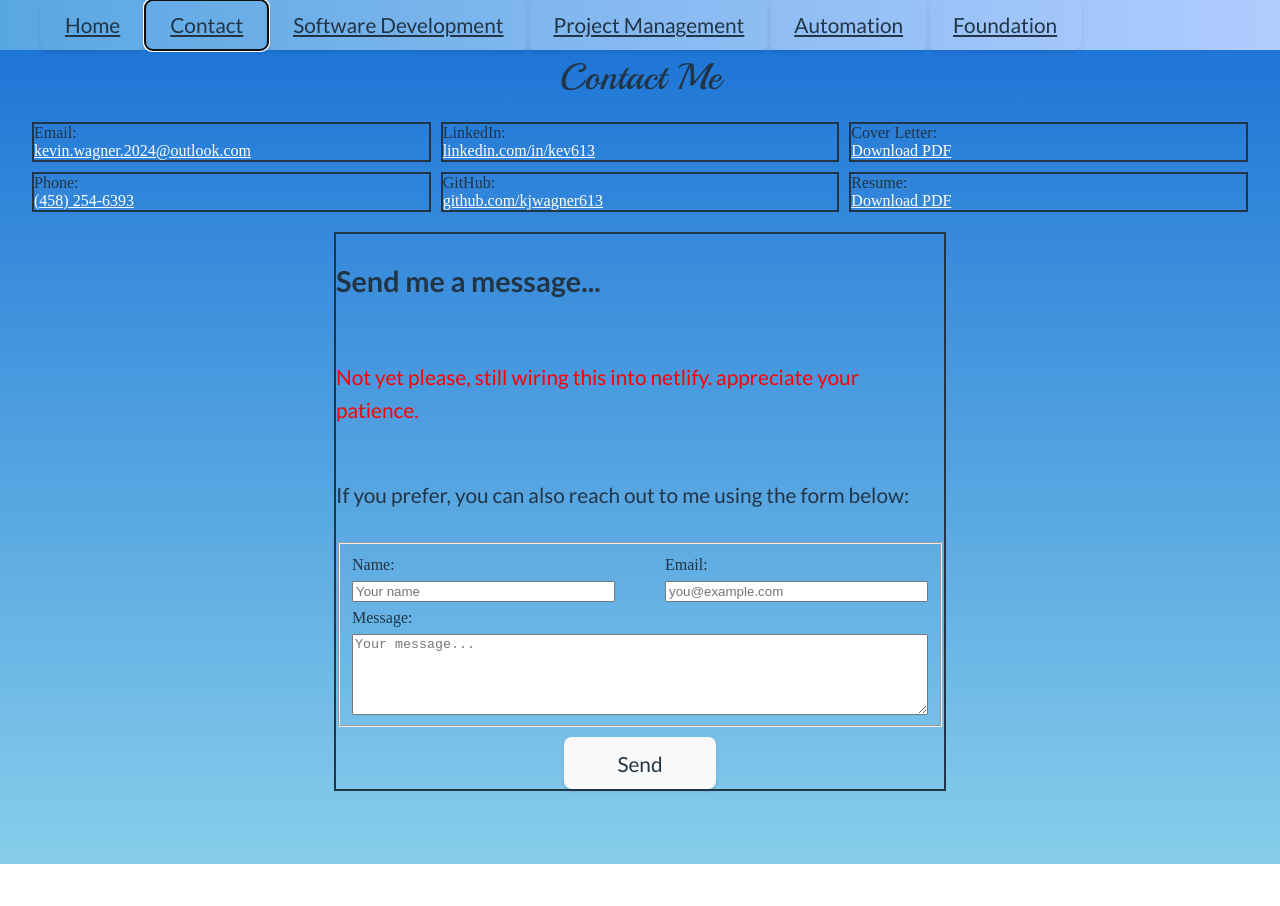
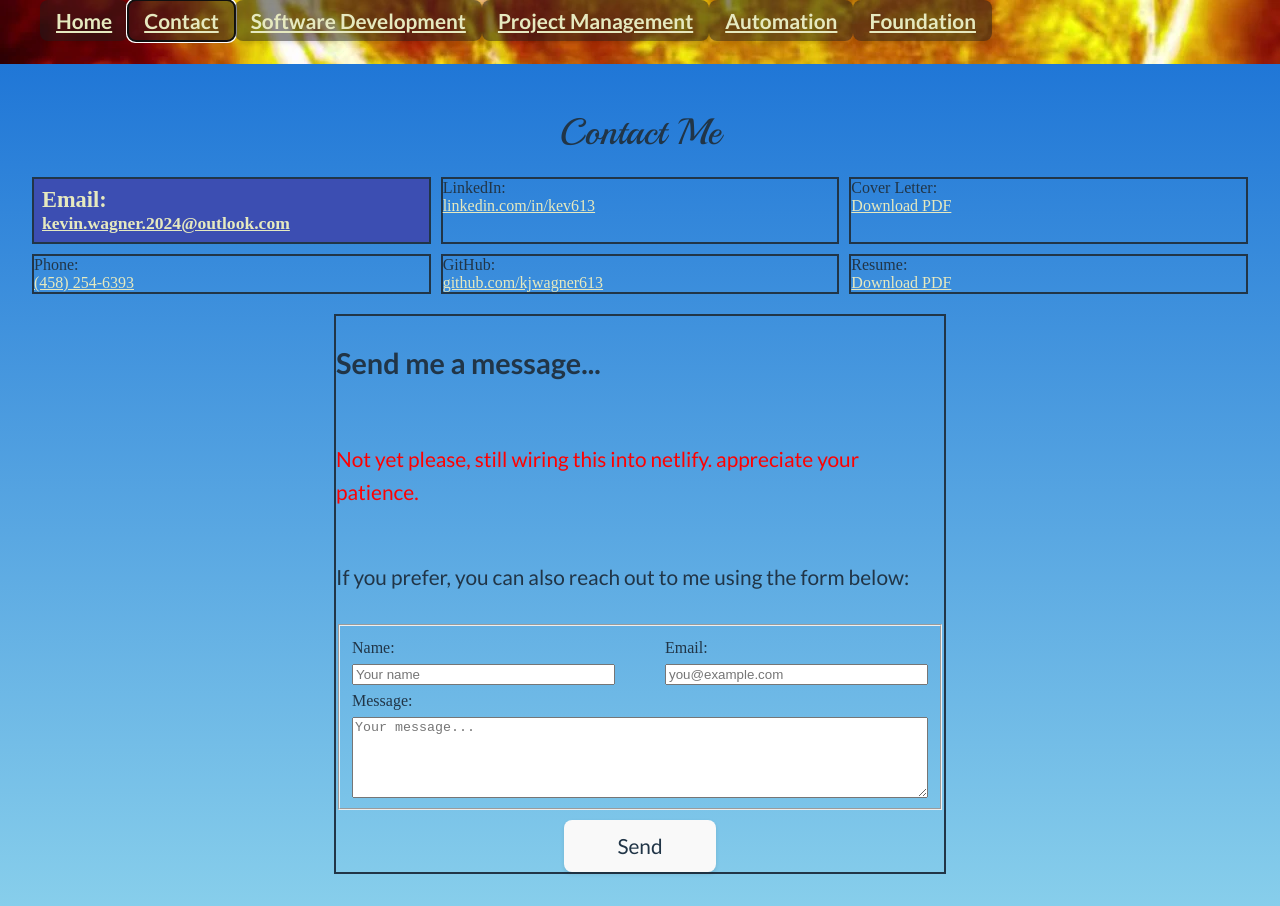
Before and after one commit to kjwagner613/craftsman, a React (Vite) app: page / in a window 1280 px wide. Both pictures are taken after a click on the button "Contact". Before the commit the page ends 864 px from the top, so only its background shows below. Built offline with nearby package versions, Linux system fonts and the light colour scheme; a web font is replaced by a local one.

Commit message:
added sun

```diff
--- a/src/assets/components/Contact.jsx
+++ b/src/assets/components/Contact.jsx
@@ -27,7 +27,7 @@ const Contact = ({ selected }) => {
   return (
     <div className="w-full text-center" style={{ maxWidth: "var(--max-width)" }}>
       <div className="flex flex-col items-center mb-8">
-        <h1 className="text-3xl font-semibold mb-6">Contact Me</h1>
+        <h1 className="text-3xl font-semibold mt-[10vh] mb-6">Contact Me</h1>
 
         {/* 👇 Contact Form Grid */}
         <form
--- a/src/assets/components/navbar.jsx
+++ b/src/assets/components/navbar.jsx
@@ -1,10 +1,33 @@
-const Navbar = ({ setSelectedSection }) => (
-  <nav className="h-10 fixed top-[-2%] left-[-0%] h-[10%] w-full bg-gray-900 border-indigo-700 text-white py-6 z-50">
-    <ul className="flex h-10 justify-left bg-gradient-to-r from-[rgb(89,167,226)] to-[rgb(176,204,255)] space-x-8 list-none leading-4 text-lg" >
+import { motion } from "framer-motion";
+import { useState } from "react";
+
+
+const Navbar = ({ setSelectedSection }) => {
+  const [isHovered, setIsHovered] = useState(false);
+
+  return (
+    <nav className="fixed top-[-2%] left-0 w-full text-white border-indigo-700 py-6 z-50 overflow-hidden">
+      <motion.nav
+        onMouseEnter={() => setIsHovered(true)}
+        onMouseLeave={() => setIsHovered(false)}
+        animate={{ height: isHovered ? "20rem" : "14rem" }}
+        transition={{
+          duration: isHovered ? 0.4 : 0.1, // fast collapse
+          ease: "easeInOut"
+        }}
+
+      >
+        <ul
+          className="flex h-[20%] justify-left space-x-8 list-none leading-4 text-white text-lg"
+          style={{
+            backgroundImage: "url('/sun.webp')",
+            transition: "transform 0.5s ease-out",
+          }}
+        >
           <li>
             <button
               onClick={() => setSelectedSection("AboutMe")}
-          className="bg-transparent border-none text-white underline hover:text-blue-400 cursor-pointer p-0 m-0"
+              className="bg-transparent text-white border-none underline hover:text-blue-400 cursor-pointer p-0 m-0"
             >
               Home
             </button>
@@ -50,7 +73,9 @@ const Navbar = ({ setSelectedSection }) => (
             </button>
           </li>
         </ul>
+      </motion.nav>
     </nav>
   );
+}
 
 export default Navbar;
--- a/src/index.css
+++ b/src/index.css
@@ -220,62 +220,10 @@ button:focus-visible {
   display: inline-block;
 }
 a {
-  color: #fff; /* or something with higher contrast */
+  color: var(--text-color-light);
   text-decoration: underline;
 }
 
-
-/* .project-link a {
-  color: 	black;
-  text-decoration: none;
-  font-weight: 500;
-  text-shadow:  -1px -1px 0 rgb(23, 180, 228),
-                  1px -1px 0 rgb(23, 180, 228),
-                  -1px 1px 0 rgb(23, 180, 228),
-                  1px 1px 0 rgb(23, 180, 228);
-  transition: color 0.3s ease;
-} */
-
-
-#root > div > div > div > div > form > div.grid.grid-cols-3 > div.grid.gridItem.border-yellow-300.border-3.rounded-lg.p-24.p-4 > div {
-  grid-template-columns: repeat(2, 1fr);
-  gap: 1rem;
-  grid-template-areas:
-    "name email"
-    "message message";
-  font-family: var(--font-main);
-  font-size: var(--font-size-body);
-  color: var(--text-color-dark);
-  padding: 2rem;
-  border: 1px solid #ccc;
-
-}
-
-#root > div > div > div > div > form > div.grid.grid-cols-3 > div.grid.grid-item > div {
-  grid-template-columns: repeat(2, 1fr);
-  gap: 1rem;
-  grid-template-areas:
-    "name email"
-    "message message";
-  font-family: var(--font-main);
-  font-size: var(--font-size-body);
-  color: var(--text-color-dark);
-  padding: 2rem;
-  border: 1px solid #ccc;
-}
-
-#root > div > div > div > div > form > div.grid.grid-cols-3 > div.flex.flex-col.space-y-2 {
-  grid-template-columns: repeat(2, 1fr);
-  gap: 1rem;
-  grid-template-areas:
-    "name email"
-    "message message";
-  font-family: var(--font-main);
-  font-size: var(--font-size-body);
-  color: var(--text-color-dark);
-  padding: 2rem;
-  border: 1px solid #ccc;
-}
 
 
 
@@ -318,3 +266,102 @@ a {
   margin-right: 1rem;
 
  }
+
+ #root > div > div > div > div > form > div.grid.grid-cols-3.gap-x-\[10px\].gap-y-\[10px\].mb-\[20px\].w-full > div:nth-child(1) > label {
+
+  font-size: 1.4rem;
+  font-weight: 600;
+  color: var(--text-color-light);
+
+ }
+
+ #root > div > div > div > div > form > div.grid.grid-cols-3.gap-x-\[10px\].gap-y-\[10px\].mb-\[20px\].w-full > div:nth-child(1) > a {
+
+  font-size: 1.1rem;
+  font-weight: 600;
+
+ }
+
+ #root > div > div > div > div > form > div.grid.grid-cols-3.gap-x-\[10px\].gap-y-\[10px\].mb-\[20px\].w-full > div:nth-child(1) {
+  background-color: var(--highlight-color-1);
+  padding: 0.5rem;
+
+
+ }
+
+ body > nav > nav > ul > li:nth-child(4) > button {
+  color: var(--text-color-light);
+  font-weight: bold;
+  background-color: rgba(28, 27, 27, 0.5);
+  transition: background-color 0.3s ease;
+  cursor: pointer;
+  border: none;
+  padding: 0.5rem 1rem;
+  border-radius: var(--border-radius);
+  box-shadow: 0 2px 4px rgba(0, 0, 0, 0.1);
+
+ }
+
+body > nav > nav > ul > li:nth-child(1) > button {
+  color: var(--text-color-light);
+  font-weight: bold;
+  background-color: rgba(28, 27, 27, 0.5);
+  transition: background-color 0.3s ease;
+  cursor: pointer;
+  border: none;
+  padding: 0.5rem 1rem;
+  border-radius: var(--border-radius);
+  box-shadow: 0 2px 4px rgba(0, 0, 0, 0.1);
+
+ }
+
+ body > nav > nav > ul > li:nth-child(2) > button {
+ color: var(--text-color-light);
+  font-weight: bold;
+  background-color: rgba(28, 27, 27, 0.5);
+  transition: background-color 0.3s ease;
+  cursor: pointer;
+  border: none;
+  padding: 0.5rem 1rem;
+  border-radius: var(--border-radius);
+  box-shadow: 0 2px 4px rgba(0, 0, 0, 0.1);
+
+ }
+
+ body > nav > nav > ul > li:nth-child(3) > button {
+  color: var(--text-color-light);
+  font-weight: bold;
+  background-color: rgba(28, 27, 27, 0.5);
+  transition: background-color 0.3s ease;
+  cursor: pointer;
+  border: none;
+  padding: 0.5rem 1rem;
+  border-radius: var(--border-radius);
+  box-shadow: 0 2px 4px rgba(0, 0, 0, 0.1);
+
+ }
+
+ body > nav > nav > ul > li:nth-child(5) > button {
+  color: var(--text-color-light);
+  font-weight: bold;
+  background-color: rgba(28, 27, 27, 0.5);
+  transition: background-color 0.3s ease;
+  cursor: pointer;
+  border: none;
+  padding: 0.5rem 1rem;
+  border-radius: var(--border-radius);
+  box-shadow: 0 2px 4px rgba(0, 0, 0, 0.1);
+ }
+
+ body > nav > nav > ul > li:nth-child(6) > button {
+  color: var(--text-color-light);
+  font-weight: bold;
+  background-color: rgba(28, 27, 27, 0.5);
+  transition: background-color 0.3s ease;
+  cursor: pointer;
+  border: none;
+  padding: 0.5rem 1rem;
+  border-radius: var(--border-radius);
+  box-shadow: 0 2px 4px rgba(0, 0, 0, 0.1);
+
+ }
```
Also changed, not shown: public/sun.webp (added). Lines whose indentation alone changed are shown as unchanged.
